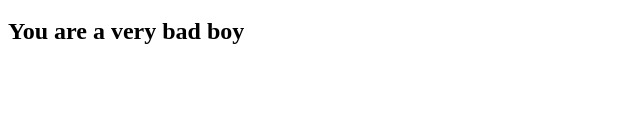
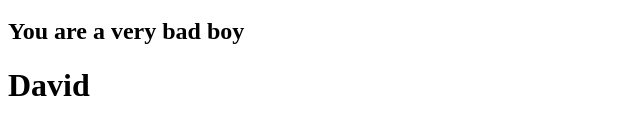
Before and after one commit to Kadunapikin/typescript-simple-app, a React (Create React App) app: page / in a window 1280 px wide. Shown: the part 278-412 px from the top of the page, without its empty margins (0-640 px from the left). Built offline with nearby package versions, Linux system fonts and the light colour scheme.

Commit message:
add a type to Person.tsx

```diff
--- a/src/component/Person.tsx
+++ b/src/component/Person.tsx
@@ -22,6 +22,9 @@ export const Person: FC<Props> = ({ name, age, email, hairColor }) => {
         setCountry(event.target.value);
     }
 
+    type NameType = "Isaac" | "Daniel" | "David"
+    const nameForType: NameType = "David"
+
 
     return (
       <div>
@@ -31,6 +34,7 @@ export const Person: FC<Props> = ({ name, age, email, hairColor }) => {
         <h1>He is great developer from {country}</h1>
         <input placeholder='What country are byou from?' onChange={handleChange}></input>
         <h2>{hairColor}</h2>
+        <h1>{nameForType}</h1>
       </div>
     );
   }
```
